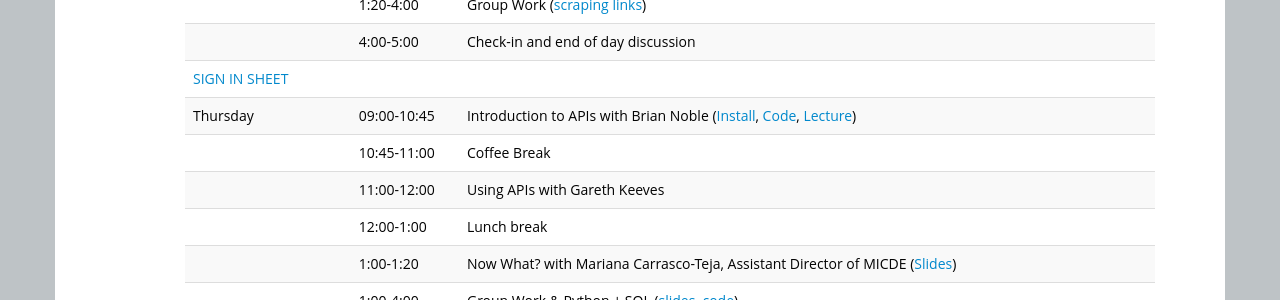
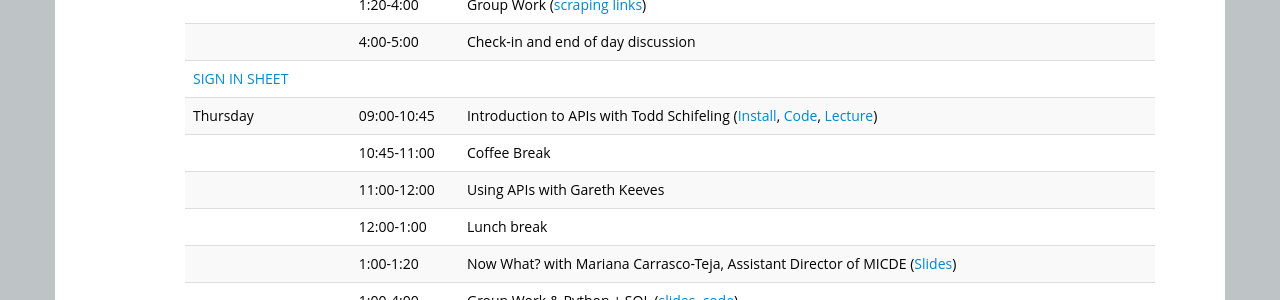
Before and after one commit to ICOSBigDataCamp/2018-summer-camp, a Jekyll site: the page built from index.html, in a window 1280 px wide and 900 px high, scrolled down 1475 px. Shown: the part 154-454 px from the top of the window. Built offline with Jekyll 4.4.1, drawn with Linux system fonts in a browser that asks for light colours.

Commit message:
Update index.html

```diff
--- a/index.html
+++ b/index.html
@@ -151,7 +151,7 @@ Organizing committee: Jerry Davis, H. V. Jagadish, Cliff Lampe, and Brian Noble
     (<a href="scraping/">scraping links</a>)</td> </tr>
   <tr> <td></td>        <td>4:00-5:00</td>    <td>Check-in and end of day discussion </td> </tr>
   <tr> <td><a href="https://docs.google.com/a/umich.edu/forms/d/10shOspeb1kl86crZ4rxhvVNg0QqD025z0jGnhd15XTg/viewform?usp=send_form">SIGN IN SHEET</a></td><td></td><td></td></tr>
-  <tr> <td>Thursday</td>  <td>09:00-10:45</td>  <td>Introduction to APIs with Brian Noble
+  <tr> <td>Thursday</td>  <td>09:00-10:45</td>  <td>Introduction to APIs with Todd Schifeling
     (<a href="slides/twitter-lib-install.html">Install</a>,
     <a href="apis/examples.zip">Code</a>,
     <a href="apis/api-lecture.txt">Lecture</a>)</td> </tr>
```
